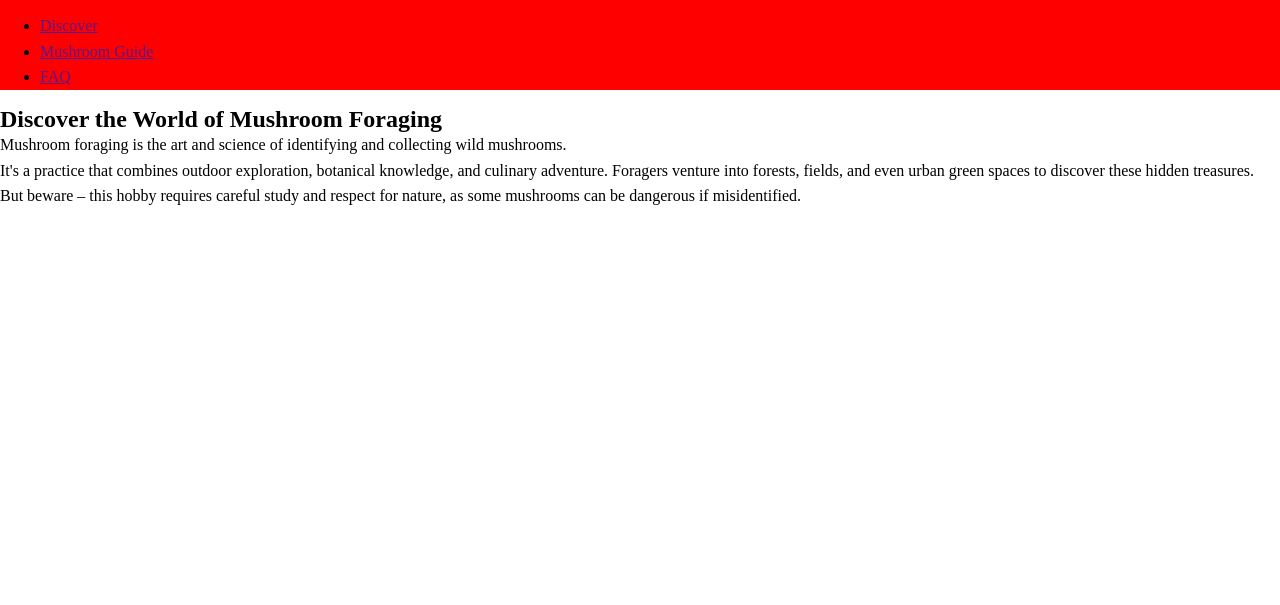
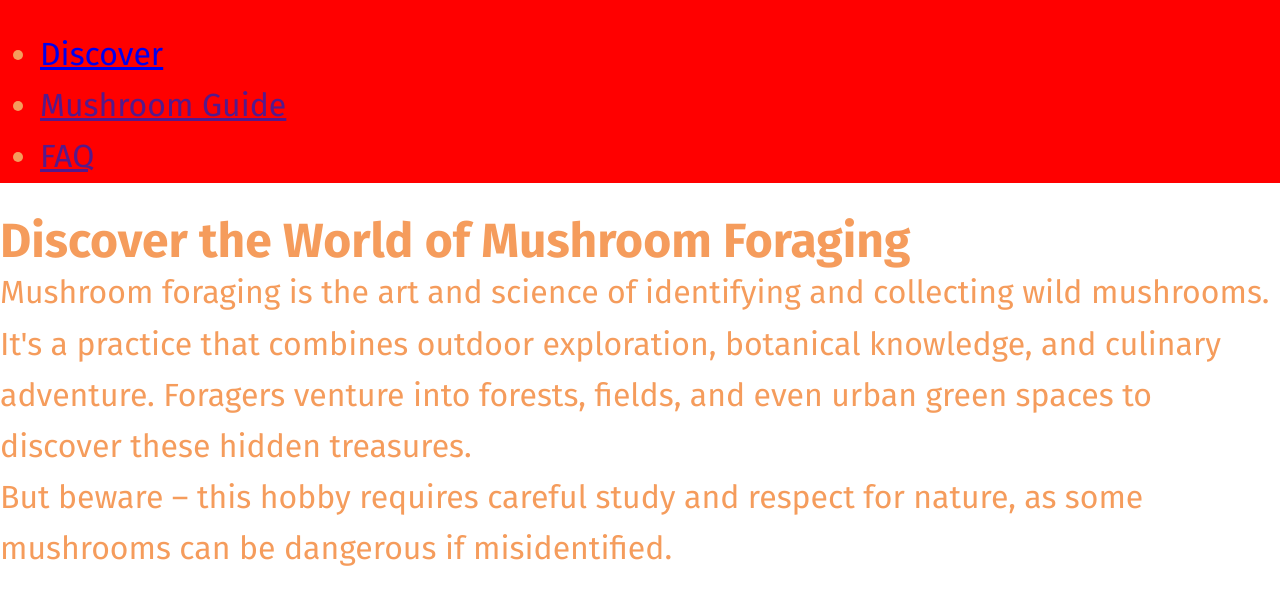
Before and after one commit to OusseynouMbaye/mushroom-catalog-discover, a plain HTML site: page index.html in a window 1280 px wide. Shown: the part 35-640 px from the top of the page. Drawn offline with Linux system fonts and the light colour scheme.

Commit message:
add Google Fonts and define CSS variables for improved styling

```diff
--- a/index.html
+++ b/index.html
@@ -3,6 +3,12 @@
   <head>
     <meta charset="UTF-8" />
     <meta name="viewport" content="width=device-width, initial-scale=1.0" />
+    <link rel="preconnect" href="https://fonts.googleapis.com" />
+    <link rel="preconnect" href="https://fonts.gstatic.com" crossorigin />
+    <link
+      href="https://fonts.googleapis.com/css2?family=Fira+Sans:wght@400;700&family=Outfit:wght@100..900&display=swap"
+      rel="stylesheet"
+    />
     <link rel="stylesheet" href="/styles/main.css" />
     <title>Document</title>
   </head>
@@ -11,7 +17,7 @@
       <img src="/assets/fungi-finders.svg" alt="Mushroom Logo" />
       <nav class="primary-navigation">
         <ul>
-          <li><a href="">Discover</a></li>
+          <li><a href="/index.html">Discover</a></li>
           <li><a href="">Mushroom Guide</a></li>
           <li><a href="">FAQ</a></li>
         </ul>
--- a/styles/main.css
+++ b/styles/main.css
@@ -1,3 +1,56 @@
 @layer reset, base, layout, components;
 @import url("reset.css") layer(reset);
 @import url("headerSection.css") layer(base);
+
+@layer base {
+  :root {
+    --clr-white: hsl(0, 0%, 100%);
+    --clr-gray-100: hsl(0, 2%, 79%);
+    --clr-brand-400: hsl(25, 88%, 75%);
+    --clr-brand-500: hsl(25, 88%, 66%);
+    --clr-green-400: hsl(143, 19%, 49%);
+    --clr-green-500: hsl(143, 38%, 37%);
+    --clr-green-600: hsl(145, 29%, 19%);
+    --clr-brown-500: hsl(10, 5%, 25%);
+    --clr-brown-600: hsl(9, 7%, 21%);
+    --clr-brown-700: hsl(10, 7.3%, 16.1%);
+    --clr-brown-800: hsl(0, 6%, 15%);
+    --clr-brown-900: hsl(0, 6%, 13%);
+
+    --clr-orange-500: hsl(28, 42.7%, 28%);
+    --clr-red-500: hsl(359, 34%, 24%);
+    --clr-teal-500: hsl(186, 42%, 25%);
+
+    /* font family here */
+    --ff-body: "Fira Sans", sans-serif;
+    --ff-heading: "Outfit", sans-serif;
+
+    /* colors here */
+
+    --fs-300: 0.875rem;
+    --fs-400: 1rem;
+    --fs-500: 1.125rem;
+    --fs-600: 1.25rem;
+    --fs-700: 1.5rem;
+    --fs-800: 2rem;
+    --fs-900: 3.75rem;
+    --fs-1000: 3.75rem;
+
+    @media (width > 760px) {
+      --fs-300: 0.875rem;
+      --fs-400: 1rem;
+      --fs-500: 1.25rem;
+      --fs-600: 1.5rem;
+      --fs-700: 2rem;
+      --fs-800: 3rem;
+      --fs-900: 5rem;
+      --fs-1000: 7.5rem;
+    }
+  }
+}
+
+body {
+  font-family: var(--ff-body);
+  color: var(--clr-brand-500);
+  font-size: var(--fs-700);
+}
```
